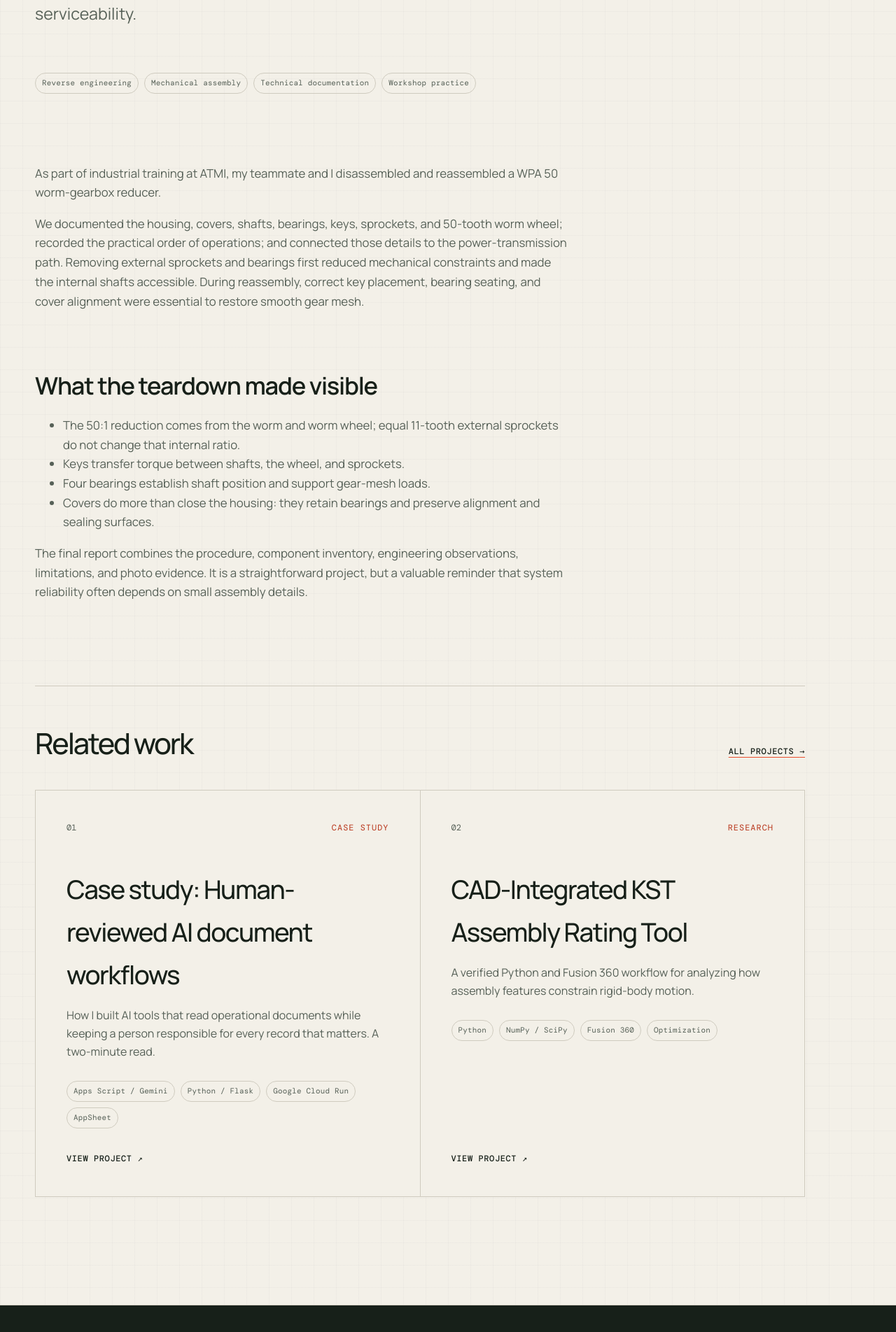
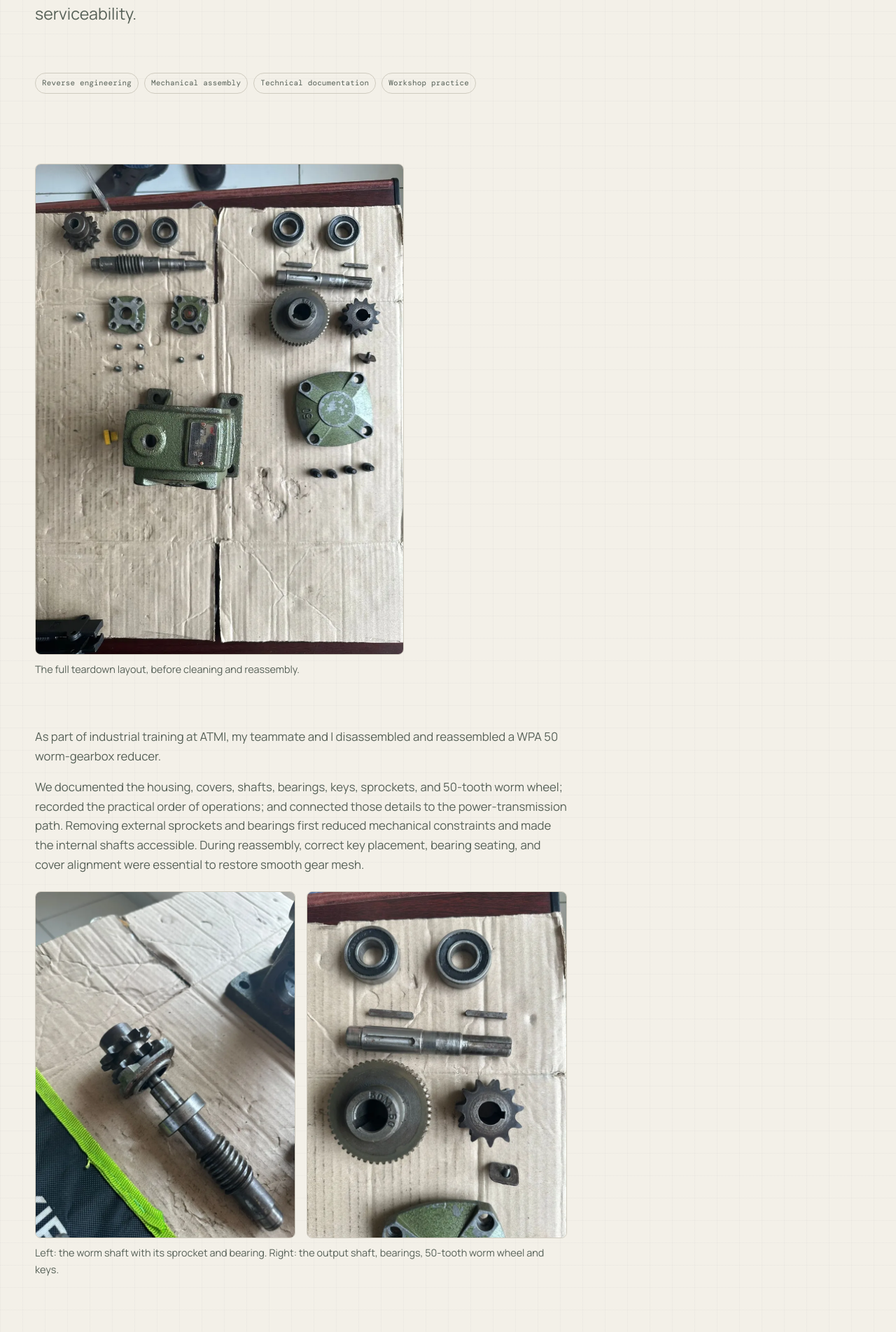
Before and after one commit to diovandi/diovandi.github.io, a Jekyll site: the page built from _projects/gearbox-reverse-engineering.md, in a window 1280 px wide. Shown: the part 592-2496 px from the top of the page at 70% size. Built offline with Jekyll 4.4.1, drawn with Linux system fonts in a browser that asks for light colours.

Commit message:
Add figures to D03, D09, gearbox, PyUNO and Stratos IV pages
Co-Authored-By: Claude Opus 5.5 (1M context) <noreply@anthropic.com>
Claude-Session: https://claude.ai/code/session_01KPYXvv4THm8iWhaqt7cram

```diff
--- a/_projects/gearbox-reverse-engineering.md
+++ b/_projects/gearbox-reverse-engineering.md
@@ -13,11 +13,27 @@ stack:
   - Mechanical assembly
   - Technical documentation
   - Workshop practice
+cover: /assets/images/photos/gearbox-layout.webp
+cover_width: 900
+cover_height: 1200
+cover_alt: "The disassembled WPA 50 reducer laid out on cardboard: housing, worm shaft, output shaft, covers, bearings, sprockets, worm wheel, bolts and keys."
+cover_caption: "The full teardown layout, before cleaning and reassembly."
+image: /assets/images/photos/gearbox-layout.webp
 ---
 
 As part of industrial training at ATMI, my teammate and I disassembled and reassembled a WPA 50 worm-gearbox reducer.
 
 We documented the housing, covers, shafts, bearings, keys, sprockets, and 50-tooth worm wheel; recorded the practical order of operations; and connected those details to the power-transmission path. Removing external sprockets and bearings first reduced mechanical constraints and made the internal shafts accessible. During reassembly, correct key placement, bearing seating, and cover alignment were essential to restore smooth gear mesh.
+
+<div class="photo-pair">
+  <figure>
+    <img src="{{ '/assets/images/photos/gearbox-worm-shaft.webp' | relative_url }}" alt="The worm shaft out of the housing, with an 11-tooth sprocket and a bearing still on it." width="750" height="1000" loading="lazy" decoding="async">
+  </figure>
+  <figure>
+    <img src="{{ '/assets/images/photos/gearbox-output-shaft.webp' | relative_url }}" alt="The keyed output shaft laid out with two bearings, the 50-tooth worm wheel, a sprocket and the removed keys." width="750" height="1000" loading="lazy" decoding="async">
+  </figure>
+</div>
+<p class="photo-pair-caption">Left: the worm shaft with its sprocket and bearing. Right: the output shaft, bearings, 50-tooth worm wheel and keys.</p>
 
 ## What the teardown made visible
 
--- a/assets/css/main.css
+++ b/assets/css/main.css
@@ -1396,3 +1396,13 @@ a {
   aspect-ratio: auto;
   object-fit: contain;
 }
+
+.prose .photo-pair:has(+ .photo-pair-caption) {
+  margin-bottom: 0.6rem;
+}
+
+.prose .photo-pair-caption {
+  margin: 0 0 2rem;
+  color: var(--ink-soft);
+  font-size: 0.9rem;
+}
```
Also changed, not shown: _projects/d03-morphing-leading-edge.md (+11 -0 lines), _projects/d09-aircraft-design.md (+5 -0 lines), _projects/pyuno.md (+16 -0 lines), _projects/stratos-iv.md (+14 -4 lines), assets/images/photos/d03-fibre-layout.webp (added), assets/images/photos/d03-leatop-demonstrator.webp (added), assets/images/photos/d09-internal-loads.webp (added), assets/images/photos/gearbox-layout.webp (added), assets/images/photos/gearbox-output-shaft.webp (added), assets/images/photos/gearbox-worm-shaft.webp (added), assets/images/photos/pyuno-choose-colour.webp (added), assets/images/photos/pyuno-gameplay.webp (added), assets/images/photos/pyuno-uno-call.webp (added), assets/images/photos/stratos-iv-production-desk.webp (added), 1 more files.
